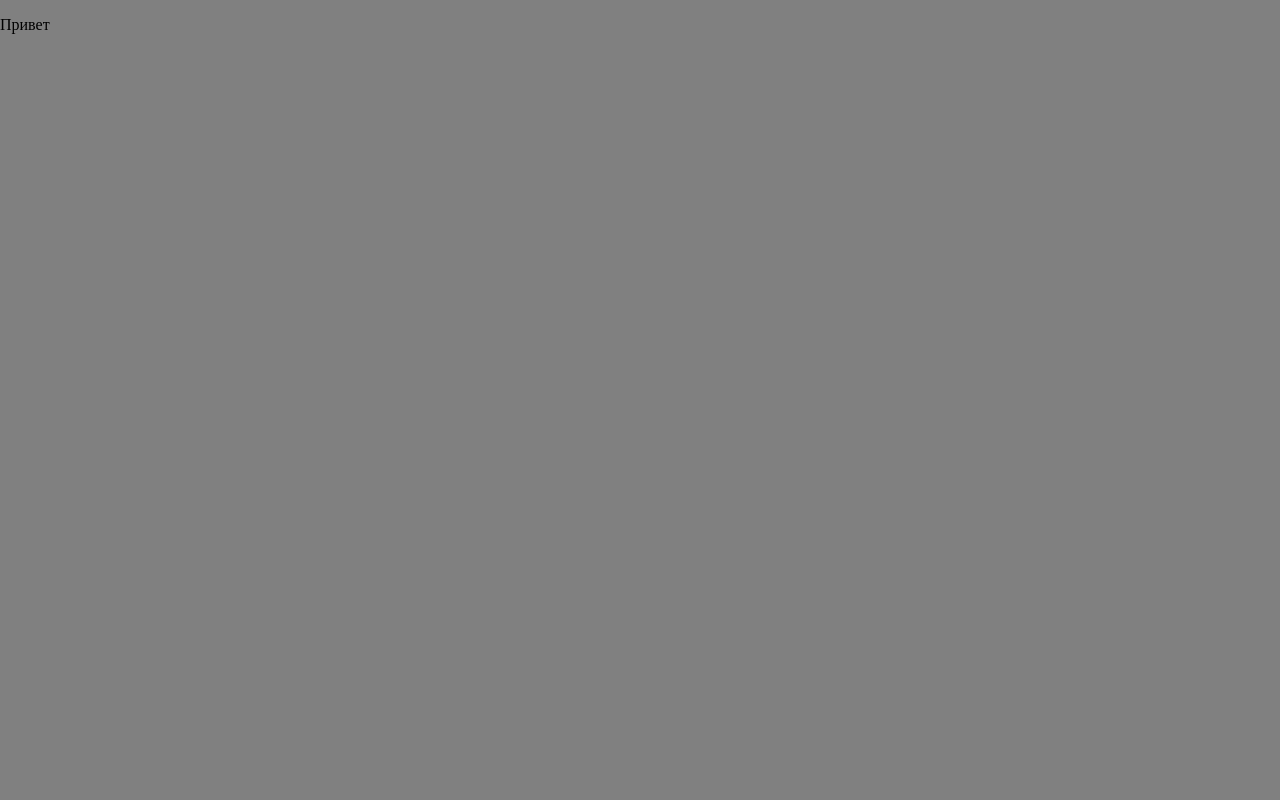
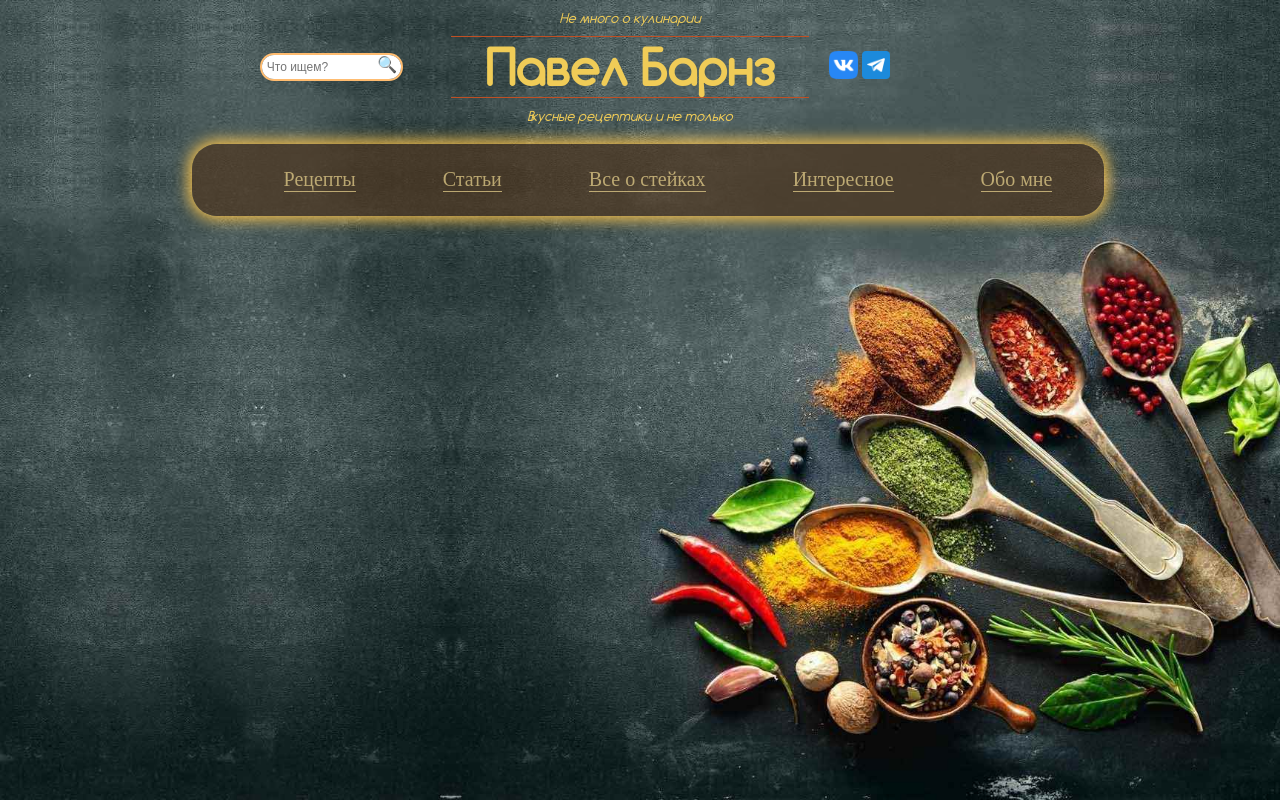
Before and after one commit to PavelBarnz91n/MyCookBook, a website built with webpack: page src/index.html in a window 1280 px wide. Built offline with nearby package versions, Linux system fonts and the light colour scheme.

Commit message:
create header

```diff
--- /dev/null
+++ b/src/css/fonts.css
@@ -0,0 +1,6 @@
+@font-face {
+    font-family: 'Comfortaa';
+    src: url('../fonts/Comfortaa-Regular.ttf');
+    font-weight: bolder;
+    font-style: normal;
+}
--- a/src/css/style.css
+++ b/src/css/style.css
@@ -1,6 +1,147 @@
+@import url('fonts.css');
+
 html, body {
     padding: 0;
     margin: 0;
+}
 
-    background-color: grey;
+.borderOn {
+    border: 1px solid black;
+    box-sizing: border-box;
 }
+.wraper {
+    width: 100%;
+    height: 100vh;
+
+    background: url('../images/fon5.jpg') no-repeat center/cover;
+}
+
+.mcb {
+    width: 70%;
+    height: inherit;
+    margin: 0 auto;
+
+    display: flex;
+    flex-direction: column;
+    flex-grow: 1;
+}
+
+.mcb__header {
+    display: flex;
+    justify-content: center;
+    align-items: center;
+
+    text-align: center;
+    padding: 0 20px;
+}
+
+.mcb__search-box__wraper {
+    flex: 1;
+    display: flex;
+    justify-content: center;
+}
+
+.mcb__search-box {
+    width: 60%;
+    display: flex;
+    justify-content: center;
+
+    border-radius: 25px;
+    border: 2px solid #ffbc70;
+    transition: border-color 0.4s ease, box-shadow 0.4s ease;
+}
+
+.mcb__search__input {
+    width: 80%;
+    border-top-left-radius: 25px;
+    border-bottom-left-radius: 25px;
+    border: none;
+    box-sizing: border-box;
+    padding: 5px 15px 5px 5px;
+    font-size: 12px;
+}
+
+.mcb__search-box:focus-within {
+    outline: none;
+    border: 2px solid #ff8800;
+    box-shadow: 0 0 8px rgba(212, 103, 13, 0.349);
+}
+
+.mcb__search__input:focus {
+    outline: none;
+}
+
+.mcb__search__btn {
+    width: 20%;
+    background-color: white;
+    border-top-right-radius: 25px;
+    border-bottom-right-radius: 25px;
+    box-sizing: border-box;
+    cursor: pointer;
+}
+
+.mcb__logo-box {
+    flex: 1.5;
+    font-family: 'Comfortaa';
+    color: #f0cc57;
+}
+
+.mcb__logo-box__top-text {
+    margin: 10px;
+    font-size: 13px;
+    font-style: italic;
+}
+.mcb__logo-box__name {
+    font-size: 48px;
+    margin: 0;
+    border-top: 1px solid #c05024;
+    border-bottom: 1px solid #c05024;
+}
+.mcb__logo-bottom-text {
+    margin: 10px;
+    font-size: 13px;
+    font-style: italic;
+}
+
+.mcb__contacts-box {
+    flex: 1;
+    padding-left: 20px;
+    text-align: left;
+}
+
+.icon {
+    width: 12%;
+    cursor: pointer;
+}
+.icon:hover {
+    width: 15%;
+}
+
+.mcb__menu-box {
+    width: 100%;
+    margin-top: 10px;
+    padding: 8px;
+    border-radius: 25px;
+    background-color: rgba(78, 53, 30, 0.692);
+    box-shadow: 0 0px 15px 3px rgb(255, 198, 74);
+}
+
+.mcb__menu-tag-box {
+    list-style-type: none;
+
+    display: flex;
+    justify-content: space-around;
+}
+
+.mcb__menu-tag {
+    font-size: 20px;
+    border-bottom: 1px solid #ffe89ca1;
+    color: #ffe89ca1;
+    box-sizing: border-box;
+    cursor: pointer;
+}
+
+.mcb__menu-tag:hover {
+    border-bottom: 1px solid #f0cc57;
+    color: #ffe078;
+}
--- a/src/index.html
+++ b/src/index.html
@@ -7,6 +7,41 @@
     <title>MyCookBook</title>
 </head>
 <body>
-    <p>Привет</p>
+    <div class="wraper">
+        <div class="mcb">
+
+            <div class="mcb__header">
+                <div class="mcb__search-box__wraper">
+                    <div class="mcb__search-box borderOn">
+                        <input class="mcb__search__input" type="text" placeholder="Что ищем?">
+                        <span class="mcb__search__btn">&#128269;</span>
+                    </div>
+                </div>
+
+                <div class="mcb__logo-box">
+                    <p class="mcb__logo-box__top-text">Не много о кулинарии</p>
+                    <h1 class="mcb__logo-box__name">Павел Барнз</h1>
+                    <P class="mcb__logo-bottom-text">Вкусные рецептики и не только</P>
+                </div>
+
+                <div class="mcb__contacts-box">
+                    <div class="mcb__icons-box">
+                        <img class="icon" src="./images/icon-vk.png" alt="ВКонтакте">
+                        <img class="icon" src="./images/icon-telegram.png" alt="Телеграм">
+                    </div>
+                </div>
+            </div>
+
+            <div class="mcb__menu-box">
+                <ul class="mcb__menu-tag-box">
+                    <li class="mcb__menu-tag">Рецепты</li>
+                    <li class="mcb__menu-tag">Статьи</li>
+                    <li class="mcb__menu-tag">Все о стейках</li>
+                    <li class="mcb__menu-tag">Интересное</li>
+                    <li class="mcb__menu-tag">Обо мне</li>
+                </ul>
+            </div>
+        </div>
+    </div>
 </body>
 </html>
--- a/src/js/script.js
+++ /dev/null
@@ -1 +0,0 @@
-alert(123)
```
Also changed, not shown: src/js/__tests__/sayHello.test.js (deleted, +0 -6 lines), src/fonts/BadScript-Regular.ttf (added), src/fonts/Comfortaa-Bold.ttf (added), src/fonts/Comfortaa-Light.ttf (added), src/fonts/Comfortaa-Regular.ttf (added), src/fonts/KellySlab-Regular.ttf (added), src/images/fon1.1.jpg (added), src/images/fon4.jpg (added), src/images/fon5.jpg (added), src/images/fon6.jpg (added), src/images/icon-telegram.png (added), src/images/icon-vk.png (added), src/index.js (line endings or trailing spaces), 3 other files.
